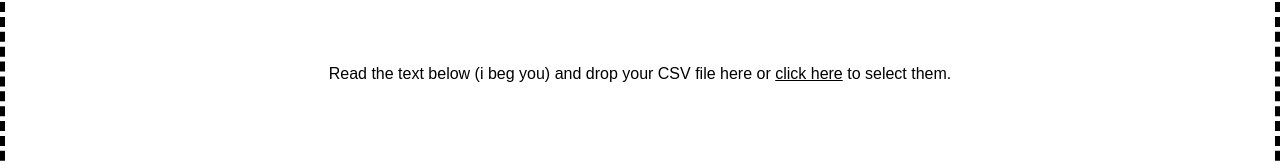
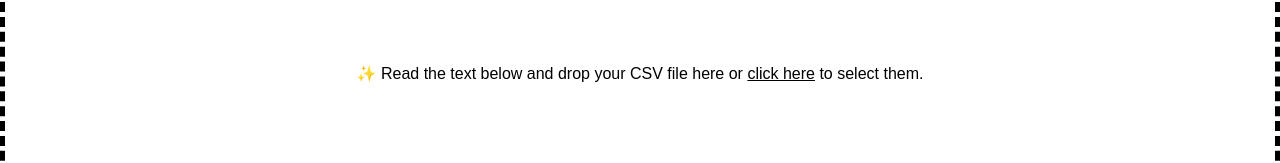
Before and after one commit to martenmatrix/capital-gains-trading-calculator, a React (Create React App) app: page / in a window 1280 px wide. Shown: the part 206-369 px from the top of the page. Built offline with nearby package versions, Linux system fonts and the light colour scheme.

Commit message:
Add pseudo code

```diff
--- a/src/App.js
+++ b/src/App.js
@@ -19,7 +19,7 @@ function FileInput(props) {
         {
           isDragActive ?
             <p>Drop the files here ...</p> :
-            <p>Read the text below (i beg you) and drop your CSV file here or <u>click here</u> to select them.</p>
+            <p>✨ Read the text below and drop your CSV file here or <u>click here</u> to select them.</p>
         }
       </div>
     )
```
Also changed, not shown: src/fifoCalculator.js (+25 -2 lines).
